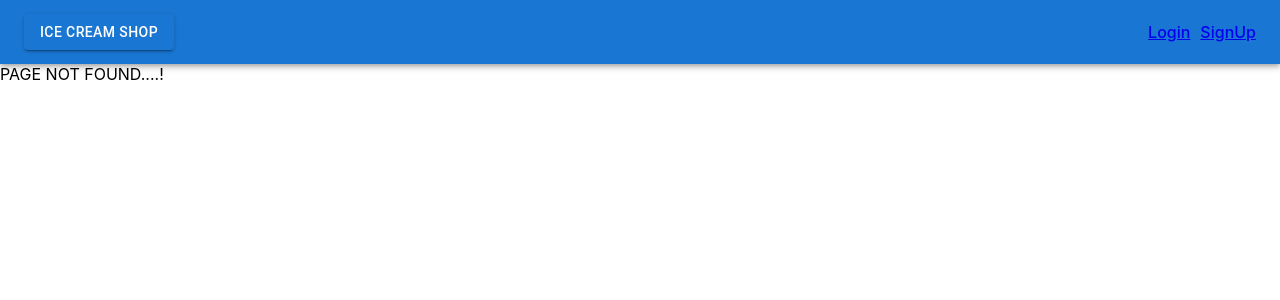
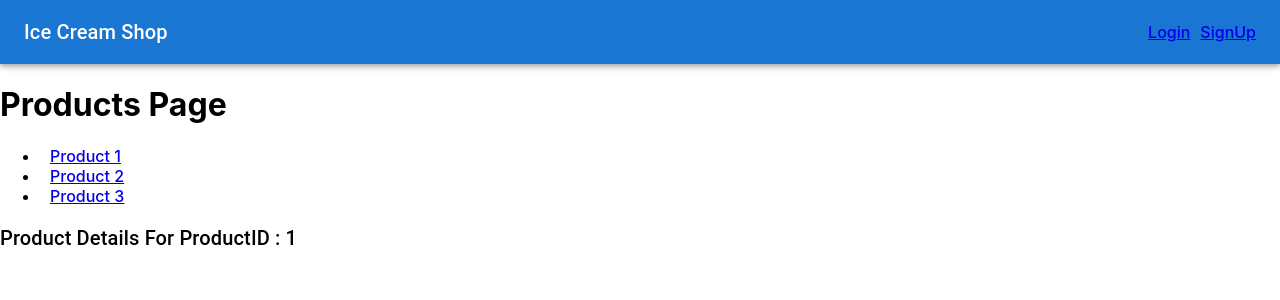
Before and after one commit to abhimkdm/icecream_shop_app, a React (Create React App) app: page /products/1 in a window 1280 px wide. Before the commit this address had no page. Shown: the top 300 px of the page. Built offline with nearby package versions, Linux system fonts and the light colour scheme.

Commit message:
ReactJS Nested Components and UseParams

```diff
--- a/src/App.tsx
+++ b/src/App.tsx
@@ -7,6 +7,7 @@ import NavBar from "./components/common/Navbar";
 import Signup from "./components/Auth/SignUp/SignUp";
 import NoMatch from "./components/common/Nomatch";
 import Products from "./components/Products/Products";
+import ProductDetails from "./components/ProductDetails/ProductDetails";
 
 const App: React.FC = () => {
   return (
@@ -17,7 +18,9 @@ const App: React.FC = () => {
           <Route path="/" element={<Home />}></Route>
           <Route path="/login" element={<Login />}></Route>
           <Route path="/signup" element={<Signup />}></Route>
-          <Route path="/products" element={<Products />}></Route>
+          <Route path="/products" element={<Products />}>
+            <Route path=":productId" element={<ProductDetails />} />
+          </Route>
           <Route path="*" element={<NoMatch />}></Route>
         </Routes>
       </Router>
@@ -35,3 +38,7 @@ export default App;
     //     <Login />
     //   </header>
     // </div>
+
+
+    // <A> <B> </B> </A>
+    // const A =(props)=> { props.children }
--- /dev/null
+++ b/src/components/ProductDetails/ProductDetails.tsx
@@ -0,0 +1,10 @@
+import { useParams } from "react-router-dom";
+
+const ProductDetails: React.FC = (props) => {
+    const { productId } = useParams();
+    return <>
+      Product Details For ProductID : { productId }
+    </>
+}
+
+export default ProductDetails;
--- a/src/components/Products/Products.tsx
+++ b/src/components/Products/Products.tsx
@@ -1,4 +1,5 @@
-import { Link } from "react-router-dom";
+import { Typography } from "@mui/material";
+import { Link, Outlet } from "react-router-dom";
 
 const Products: React.FC<any> = () => {
   const Products = [
@@ -15,12 +16,16 @@ const Products: React.FC<any> = () => {
           return (
             <>
               <li key={product.id}>
-                <Link to={""}>{product.name}</Link>
+                <Link to={`/products/${product.id}`}>{product.name}</Link>
               </li>
             </>
           );
         })}
       </ul>
+
+      <Typography variant="h6" component="div" sx={{ flexGrow: 1 }}>
+        <Outlet />
+      </Typography>
     </>
   );
 };
--- a/src/components/common/Navbar.tsx
+++ b/src/components/common/Navbar.tsx
@@ -1,38 +1,45 @@
-import AppBar from '@mui/material/AppBar';
-import Box from '@mui/material/Box';
-import Button from '@mui/material/Button';
-import Toolbar from '@mui/material/Toolbar';
-import Typography from '@mui/material/Typography';
-import { NavLink } from 'react-router-dom';
+import AppBar from "@mui/material/AppBar";
+import Box from "@mui/material/Box";
+import Toolbar from "@mui/material/Toolbar";
+import Typography from "@mui/material/Typography";
+import { NavLink, useNavigate } from "react-router-dom";
 
 export default function NavBar() {
+  const navigate = useNavigate();
 
-  //const navigate = useNavigation();
-
-  const navStyleFn = (prop : any) => {
+  const navStyleFn = (prop: any) => {
     const { isActive } = prop;
-    console.log(isActive);
+    //console.log(isActive);
 
     return {
-      textDecoration: isActive? 'none' : 'underline'
-    }
+      textDecoration: isActive ? "none" : "underline",
+    };
+  };
 
-  }
-
- const reDirectToHome = () =>{
-  //navigate('/');
-  window.location.href = '/';
- }
+  const reDirectToHome = () => {
+    navigate("/");
+    //window.location.href = '/';
+  };
 
   return (
     <Box sx={{ flexGrow: 1 }}>
       <AppBar position="static">
         <Toolbar>
-         <Typography variant="h6" component="div" sx={{ flexGrow: 1 }}>
-            <Button variant="contained" onClick={reDirectToHome}> Ice Cream Shop </Button>
+          <Typography
+            variant="h6"
+            component="div"
+            sx={{ flexGrow: 1 }}
+            onClick={reDirectToHome}
+            style={{ cursor: "pointer" }}
+          >
+            Ice Cream Shop
           </Typography>
-          <NavLink to={'/login'} style={navStyleFn}>Login</NavLink>
-          <NavLink to={'/signup'} style={navStyleFn}>SignUp</NavLink>
+          <NavLink to={"/login"} style={navStyleFn}>
+            Login
+          </NavLink>
+          <NavLink to={"/signup"} style={navStyleFn}>
+            SignUp
+          </NavLink>
           {/* <Link to={'/login'}>Login</Link>
           <Link to={'/signup'} >SignUp</Link> */}
         </Toolbar>
```
